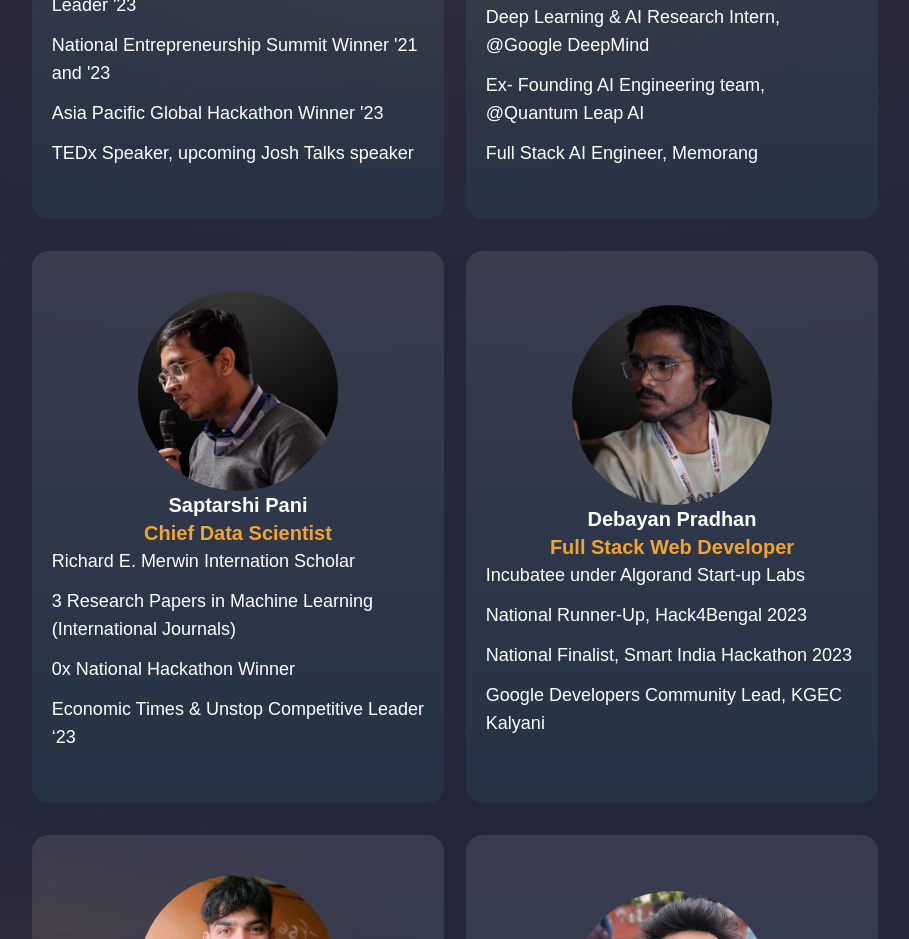
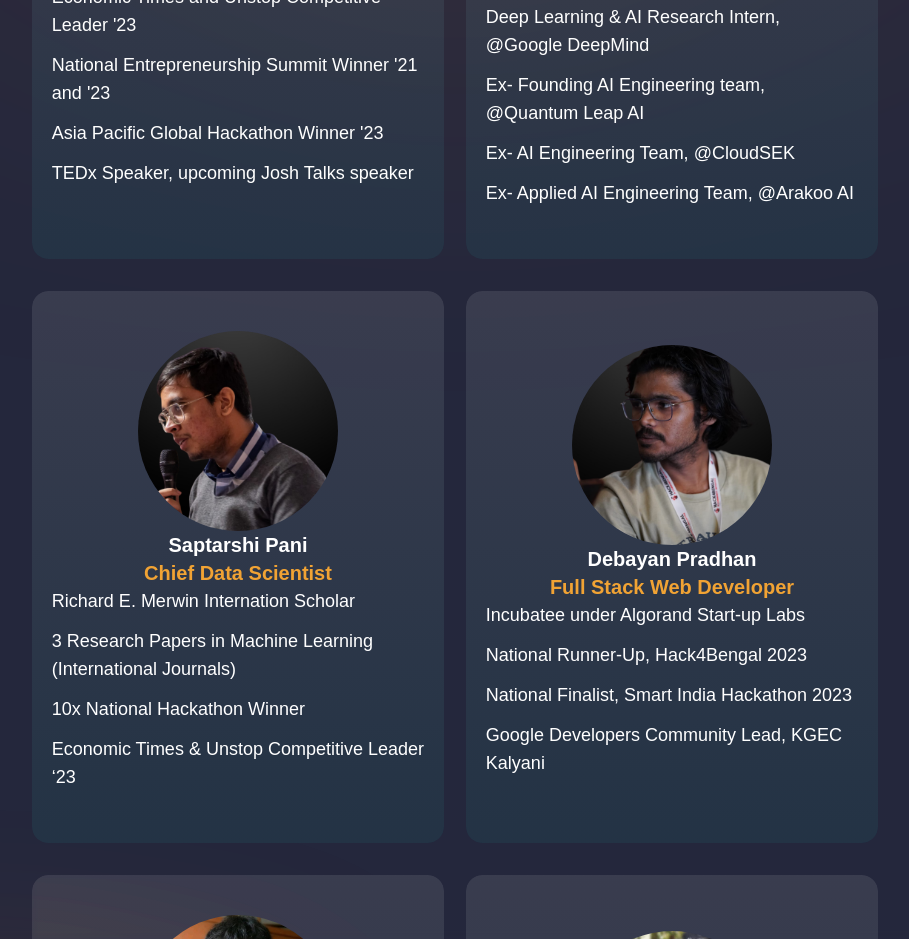
Before and after one commit to anuran-roy/alchemyst-landing-page, a Next.js app: page / in a window 1280 px wide. Shown: the part 5040-5979 px from the top of the page, without its empty margins (185-1094 px from the left). Built offline with nearby package versions, Linux system fonts and the light colour scheme.

Commit message:
[FIX] Fixed typos in team setting

```diff
--- a/public/data/teamsData.ts
+++ b/public/data/teamsData.ts
@@ -55,7 +55,11 @@ export const teamsData = [
       },
       {
         id: 4,
-        value: "Full Stack AI Engineer, Memorang",
+        value: "Ex- AI Engineering Team, @CloudSEK",
+      },
+      {
+        id: 5,
+        value: "Ex- Applied AI Engineering Team, @Arakoo AI",
       },
     ],
   },
@@ -75,7 +79,7 @@ export const teamsData = [
       },
       {
         id: 3,
-        value: " 0x National Hackathon Winner",
+        value: "10x National Hackathon Winner",
       },
       {
         id: 4,
```
